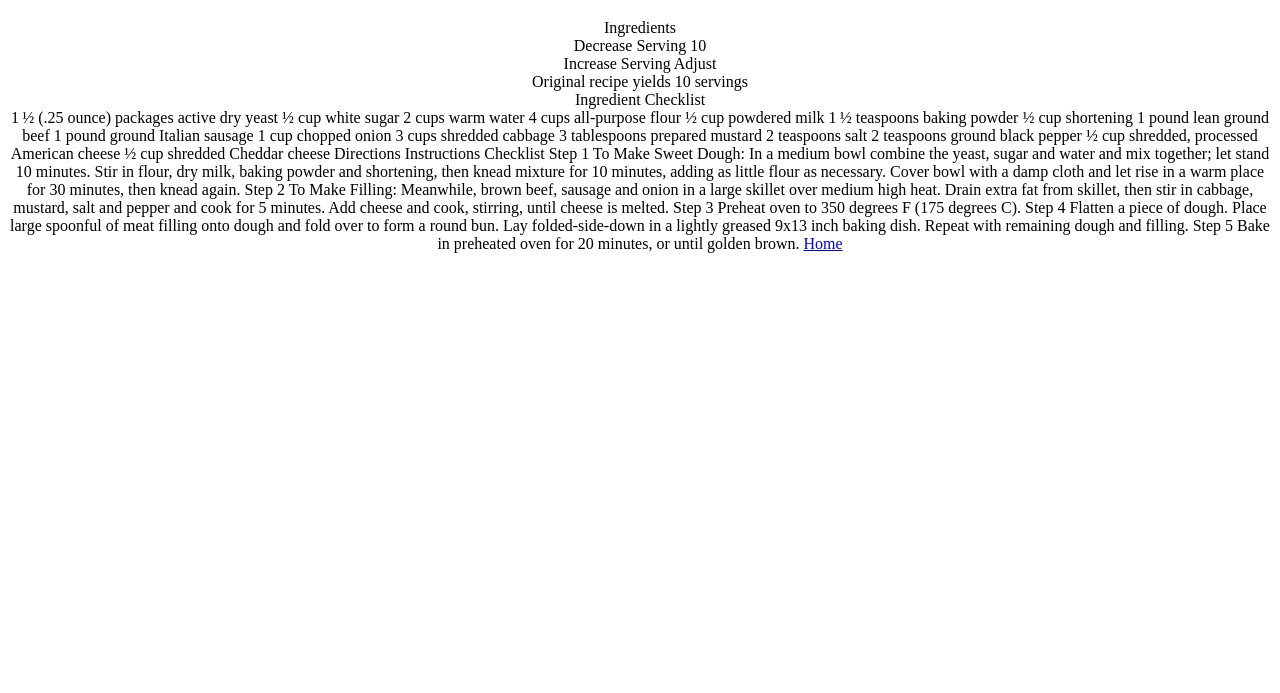
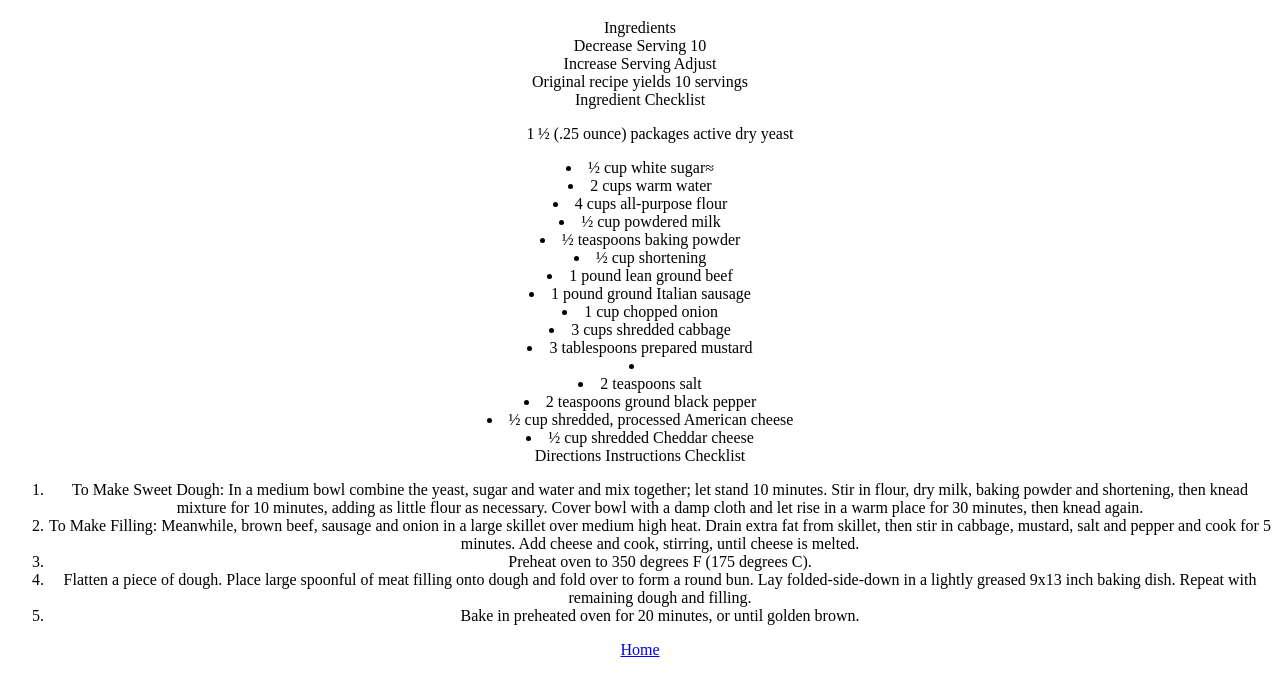
Before and after one commit to FoundnotLost/odin-recipes, a plain HTML site: page recipes/bierocks.html in a window 1280 px wide. Shown: the part 61-754 px from the top of the page. Drawn offline with Linux system fonts and the light colour scheme.

Commit message:
added HTML structure to bierrocks and coconut-shrimp

```diff
--- a/recipes/bierocks.html
+++ b/recipes/bierocks.html
@@ -15,38 +15,42 @@ Decrease Serving 10<br>
 Increase Serving Adjust<br>
 Original recipe yields 10 servings<br>
 Ingredient Checklist<br>
-1 ½ (.25 ounce) packages active dry yeast
-½ cup white sugar
-2 cups warm water
-4 cups all-purpose flour
-½ cup powdered milk
-1 ½ teaspoons baking powder
-½ cup shortening
-1 pound lean ground beef
-1 pound ground Italian sausage
-1 cup chopped onion
-3 cups shredded cabbage
-3 tablespoons prepared mustard
-2 teaspoons salt
-2 teaspoons ground black pepper
-½ cup shredded, processed American cheese
-½ cup shredded Cheddar cheese
+<ul>
+1 ½ (.25 ounce) packages active dry yeast</ul>
 
-Directions Instructions Checklist
- Step 1
-To Make Sweet Dough: In a medium bowl combine the yeast, sugar and water and mix together; let stand 10 minutes. Stir in flour, dry milk, baking powder and shortening, then knead mixture for 10 minutes, adding as little flour as necessary. Cover bowl with a damp cloth and let rise in a warm place for 30 minutes, then knead again.
+<li>½ cup white sugar≈</li>
+<li>2 cups warm water</li>
+<li>4 cups all-purpose flour</li>
+<li>½ cup powdered milk</li>
+<li>½ teaspoons baking powder</li>
+<li>½ cup shortening</li>
+<li>1 pound lean ground beef</li>
+<li>1 pound ground Italian sausage</li>
+<li>1 cup chopped onion</li>
+<li>3 cups shredded cabbage</li>
+<li>3 tablespoons prepared mustard<li></li>
+<li>2 teaspoons salt</li>
+<li>2 teaspoons ground black pepper</li>
+<li>½ cup shredded, processed American cheese</li>
+<li>½ cup shredded Cheddar cheese</li>
+</ul>
+Directions Instructions Checklist<br>
+ <ol>
+<li>To Make Sweet Dough: In a medium bowl combine the yeast, sugar and water and mix together; let stand 10 minutes. Stir in flour, dry milk, baking powder and shortening, then knead mixture for 10 minutes, adding as little flour as necessary. Cover bowl with a damp cloth and let rise in a warm place for 30 minutes, then knead again.</li>
 
- Step 2
-To Make Filling: Meanwhile, brown beef, sausage and onion in a large skillet over medium high heat. Drain extra fat from skillet, then stir in cabbage, mustard, salt and pepper and cook for 5 minutes. Add cheese and cook, stirring, until cheese is melted.
 
- Step 3
-Preheat oven to 350 degrees F (175 degrees C).
+<li>To Make Filling: Meanwhile, brown beef, sausage and onion in a large skillet over medium high heat. Drain extra fat from skillet, then stir in cabbage, mustard, salt and pepper and cook for 5 minutes. Add cheese and cook, stirring, until cheese is melted.</li>
 
- Step 4
-Flatten a piece of dough. Place large spoonful of meat filling onto dough and fold over to form a round bun. Lay folded-side-down in a lightly greased 9x13 inch baking dish. Repeat with remaining dough and filling.
 
- Step 5
-Bake in preheated oven for 20 minutes, or until golden brown.
+<li>Preheat oven to 350 degrees F (175 degrees C).</li>
+
+
+<li>Flatten a piece of dough. Place large spoonful of meat filling onto dough and fold over to form a round bun. Lay folded-side-down in a lightly greased 9x13 inch baking dish. Repeat with remaining dough and filling.</li>
+
+
+<li>Bake in preheated oven for 20 minutes, or until golden brown.</li>
+
+</ol>
 
 <a href="/index.html">Home</a>
 </body>
```
Also changed, not shown: recipes/coconut-shrimp.html (+21 -19 lines).
